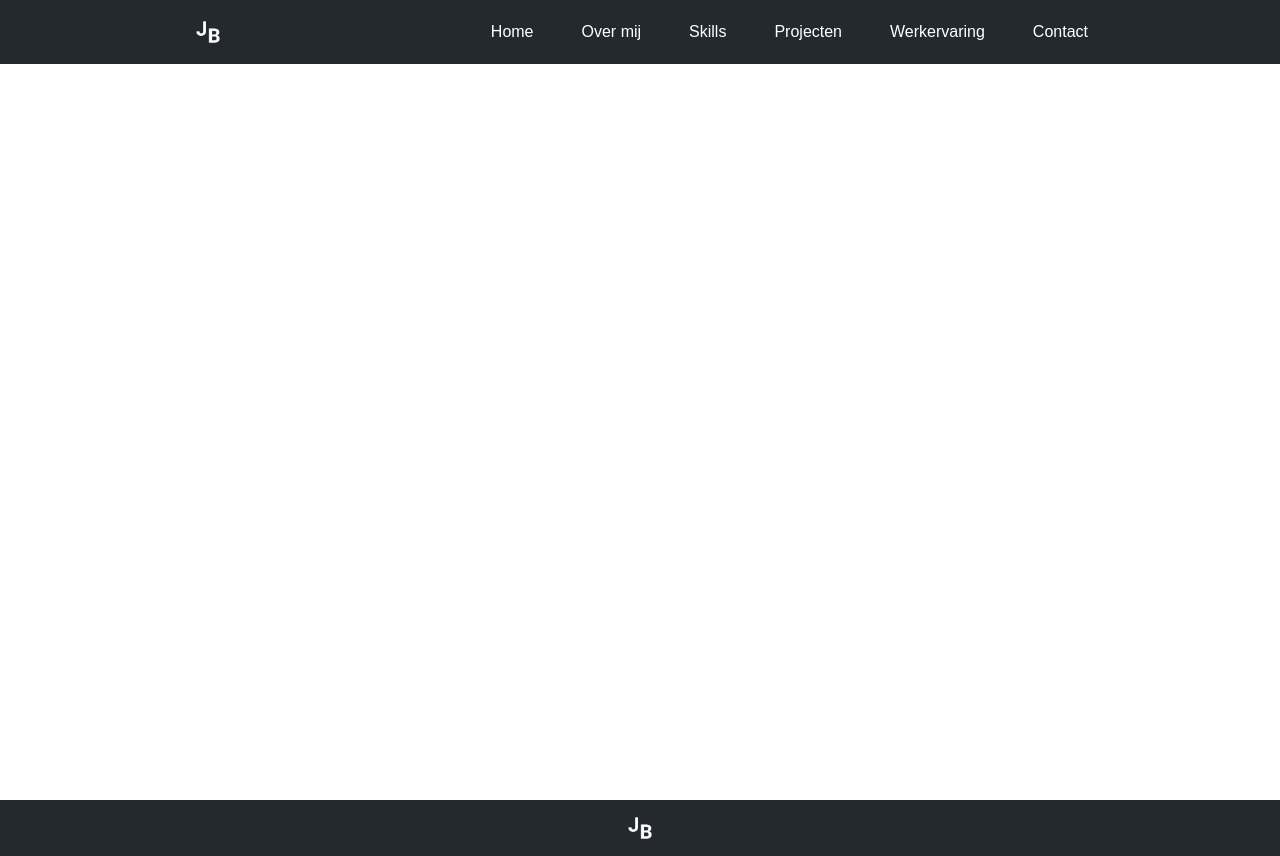
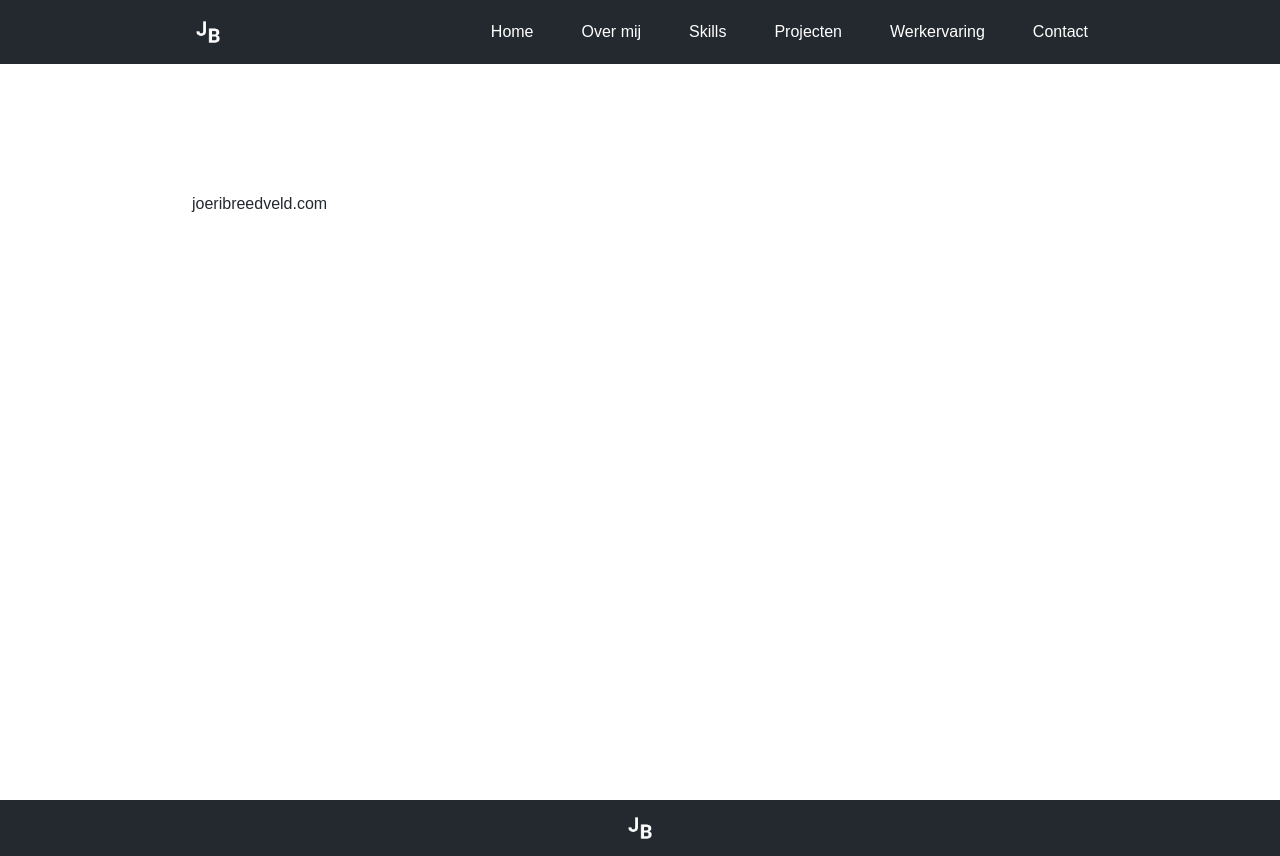
Before and after one commit to joeribreedveld/portfolio-website-v4, a Next.js app: page /projects/joeribreedveld in a window 1280 px wide. Built offline with nearby package versions, Linux system fonts and the light colour scheme.

Commit message:
feat(projects): finish dynamic pages with content and staticprops paths

```diff
--- a/pages/projects/[slug].tsx
+++ b/pages/projects/[slug].tsx
@@ -5,9 +5,12 @@ import { useRouter } from "next/router"
 
 // Functions
 const Project: NextPage = ({ project }: any) => {
+	console.log(project)
 	return (
 		<>
-			<div className='bg-white min-h-[100vh] page-padding-x page-padding-y'>{project.title}</div>
+			<div className='bg-white min-h-[100vh] page-padding-x page-padding-y'>
+				<p>{project.title}</p>
+			</div>
 		</>
 	)
 }
@@ -25,18 +28,12 @@ export async function getStaticPaths() {
 }
 
 // getStaticProps
-export const getStaticProps: GetStaticProps = async (context) => {
-	const params = context.params
-
-	const project = await projects.map((project) => {
-		if (project.slug === params.slug) {
-			return project
-		}
-	})
+export const getStaticProps: GetStaticProps = async ({ params }) => {
+	const project = projects.filter((project) => project.slug === params.slug)
 
 	return {
 		props: {
-			project,
+			project: project[0],
 		},
 	}
 }
```
